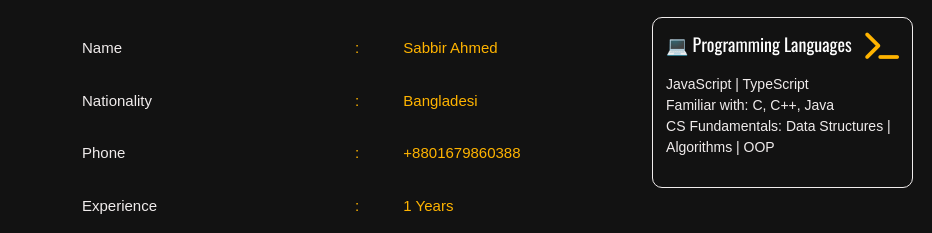
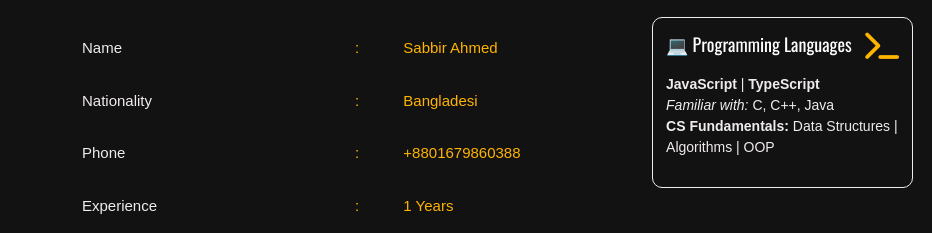
Before and after one commit to Sabbir386/My-Portfolio-Website, a plain HTML site: page index.html in a window 1280 px wide. Shown: the part 1067-1300 px from the top of the page, 0-932 px from the left. Drawn offline with nearby package versions, Linux system fonts and the light colour scheme.

Commit message:
updated and tech stack

```diff
--- a/index.html
+++ b/index.html
@@ -453,10 +453,12 @@
             <i class="fa-solid fa-terminal stack-icon"></i>
           </div>
         </div>
-       <p class="about-box-text2">
-  JavaScript | TypeScript <br />Familiar with: C, C++, Java <br />
-  <span style="font-weight: 500;">CS Fundamentals:</span> Data Structures | Algorithms | OOP
+      <p class="about-box-text2">
+  <strong>JavaScript</strong> | <strong>TypeScript</strong><br />
+  <em>Familiar with:</em> C, C++, Java<br />
+  <strong>CS Fundamentals:</strong> Data Structures | Algorithms | OOP
 </p>
+
 
 
 
```
